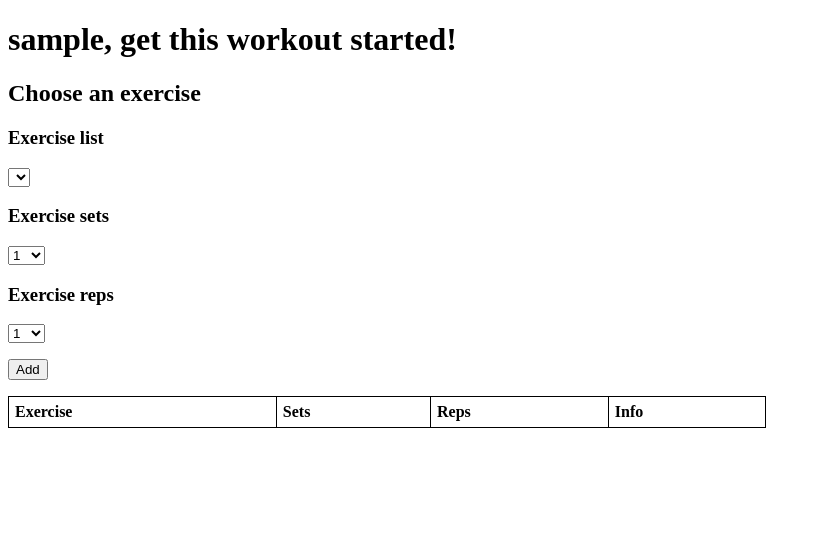
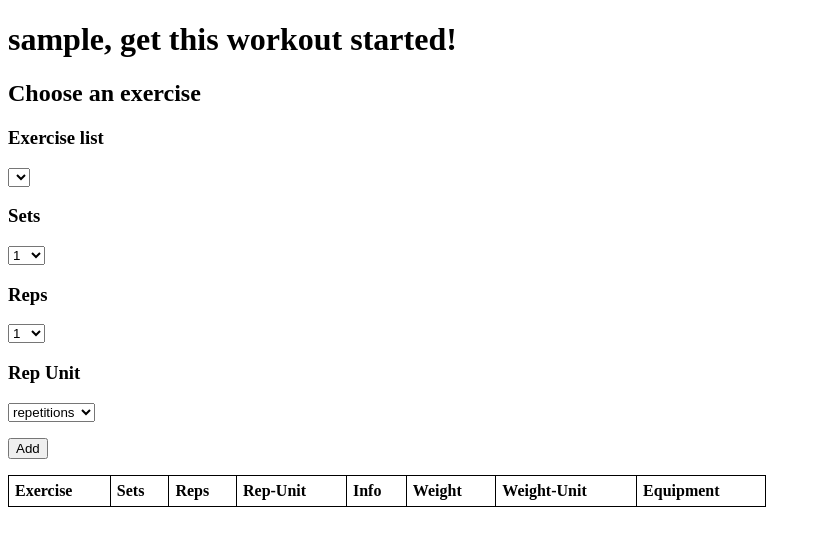
Before and after one commit to Jessica-chap/hb-final-project, a Flask app: page /create_workout in a window 1280 px wide. Shown: the top 546 px of the page, without its empty margins (0-821 px from the left). Run offline with Flask 2, Linux system fonts and the light colour scheme; the visitor is signed in with stand-in values (Sample User, id 1); data comes from the database, SQL or seed files in the repository; data that the repository does not hold is empty.

Commit message:
exercise, sets, reps, repunit and info all showing on table

```diff
--- a/crud.py
+++ b/crud.py
@@ -59,6 +59,7 @@ def create_exercise(exercise_name, exercise_info):
 
 # boat_row = create_exercise(exercise_name='boat_row', exercise_info='row row row the boat')
 
+###################WORKOUT FUNCTIONS#########################################
 
 def create_workout(user, workout_date):
     """create and return workout"""
@@ -72,6 +73,8 @@ def create_workout(user, workout_date):
 
 # riley_wrkt = create_workout(user= riley, workout_date= datetime.now())
 
+
+###################WORKOUT EXERCISE FUNCTIONS#############################
 
 def create_workout_exercise(workout, exercise, we_sets, we_reps, we_repunit=None, we_weight=None, we_weightunit=None, we_equipment=None):
     """create and return workout_exercise"""
@@ -89,7 +92,10 @@ def create_workout_exercise(workout, exercise, we_sets, we_reps, we_repunit=None
 # wrkt_boat_row = create_workout_exercise(workout= riley_wrkt, exercise= boat_row,
 #                                 we_sets= 1, we_reps=60, we_repunit='minutes',
 #                                 we_weight=1, we_weightunit= 'bodyweight', we_equipment='row machine')
-
+def get_we_repunit():
+    """to test connection between server and html
+    will update with API inormation"""
+    return ['repetitions','seconds', 'minutes', 'until failure' ]
 
 def get_workout_by_id(workout_id):
     """Return a workout object with id"""
--- a/server.py
+++ b/server.py
@@ -90,7 +90,7 @@ def handle_login():
 def user_logout():
     """log user out of current session"""
     session.pop('user', None)
-###TODO add HTML button
+###TODO WIP add HTML button
     return redirect('/')
 
 
@@ -114,12 +114,53 @@ def new_workout_form():
     session['workout_id'] = new_workout.workout_id
 
     exercise_list = crud.Exercise.query.all()
+    repunit_list = crud.get_we_repunit()
+    # print('*'*20)
+    # print('*'*20)
+    # print(repunit_list)
+    # print('*'*20)
+    # print('*'*20)
 
     return render_template('create_workout.html',
                             exercise_list= exercise_list,
+                            repunit_list=repunit_list,
                             name=user.user_name)
 
-#TODO AJAX to keep all on one page
+
+
+@app.route('/add_exercise', methods=['POST'])
+def add_exercise_to_workout():
+
+    exercise_selection = request.form.get('exercise_selection')
+    session['exercise_id'] = exercise_selection
+
+    exercise = crud.Exercise.query.get(exercise_selection)
+    workout = crud.Workout.query.get(session['workout_id'])
+
+    we_sets = request.form.get('exercise_sets')
+    we_reps = request.form.get('exercise_reps')
+    we_repunit = request.form.get('exercise_repunit')
+
+    create_we = crud.create_workout_exercise(workout, exercise,
+                                            we_sets, we_reps, we_repunit)
+    # print('*'*20)
+    # print('*'*20)
+    # print(create_we.we_repunit)
+    # print('*'*20)
+
+    ##               "JS name": model.py name
+    res_dict= {"exercise_selection": create_we.exercise.exercise_name,
+                "exercise_sets": create_we.we_sets,
+                "exercise_reps": create_we.we_reps,
+                "exercise_repunit": create_we.we_repunit,
+                "exercise_info": create_we.exercise.exercise_info}
+
+    return jsonify(res_dict)
+
+
+# print('*'*20)
+# print('*'*20)
+#TODO WIP API details
 
 @app.route('/create_exercise')
 def create_exercises_for_workout():
@@ -137,32 +178,6 @@ def create_exercises_for_workout():
     pass
 
 
-@app.route('/add_exercise', methods=['POST'])
-def add_exercise_to_workout():
-
-    exercise_selection = request.form.get('exercise_selection')
-    session['exercise_id'] = exercise_selection
-
-    exercise = crud.Exercise.query.get(exercise_selection)
-    workout = crud.Workout.query.get(session['workout_id'])
-
-    we_sets = request.form.get('exercise_sets')
-
-    we_reps = request.form.get('exercise_reps')
-
-    create_we = crud.create_workout_exercise(workout, exercise, we_sets, we_reps)
-    ##               "JS name": model.py name
-    res_dict= {"exercise_reps": create_we.we_reps,
-                "exercise_sets": create_we.we_sets,
-                "exercise_selection": create_we.exercise.exercise_name}
-
-    return jsonify(res_dict)
-
-
-
-
-
-
 
 
 if __name__ == '__main__':
--- a/static/js/exerciseList.js
+++ b/static/js/exerciseList.js
@@ -1,10 +1,12 @@
 "use strict";
 
-  const addItemToTable = (exercise, sets, reps) => {
+  const addItemToTable = (exercise, sets, reps, repunit, info) => {
     $('#user-exercise-selections').append("<tr>" +
             "<td>" + exercise + "</td>" +
             "<td>" + sets + "</td>" +
             "<td>" + reps + "</td>" +
+            "<td>" + repunit + "</td>" +
+            "<td>" + info + "</td>" +
             "</tr>");
   };
 
@@ -15,13 +17,16 @@
       //'server .get requests : assign from HTML
         'exercise_selection': $("#exercise_name").val(),
         'exercise_sets': $("#exercise_sets").val(),
-        'exercise_reps': $("#exercise_reps").val()
+        'exercise_reps': $("#exercise_reps").val(),
+        'exercise_repunit': $("#exercise_repunit").val()
     }
 
     $.post("/add_exercise", formInputs, (res) => {
-      console.log(res);
-      addItemToTable(res.exercise_selection, res.exercise_sets, res.exercise_reps);
-      alert('workout successfully added!');
+      console.log(res.exercise_info);
+      addItemToTable(res.exercise_selection,
+                    res.exercise_sets, res.exercise_reps,
+                    res.exercise_repunit, res.exercise_info);
+      // alert('workout successfully added!');
     })
   });
 
--- a/templates/create_workout.html
+++ b/templates/create_workout.html
@@ -21,7 +21,7 @@
   </p>
 
   <p id="add-sets">
-    <h3>Exercise sets</h3>
+    <h3>Sets</h3>
       <select id = "exercise_sets" name="exercise_sets">
         {% for i in range(1,21) %}
           <option value = "{{i}}">{{i}}</option>"
@@ -30,13 +30,24 @@
   </p>
 
   <p id="add-reps">
-    <h3>Exercise reps</h3>
+    <h3>Reps</h3>
       <select id = "exercise_reps" name="exercise_reps">
         {% for i in range(1,50) %}
           <option value = "{{i}}">{{i}}</option>"
         {% endfor %}
       </select>
   </p>
+
+  <p id="add-repunit">
+    <h3>Rep Unit</h3>
+      <select id= "exercise_repunit" name="exercise_repunit">
+       {% for unit in repunit_list %}
+          <option  value="{{unit}}">{{unit}}</option>
+
+        {% endfor %}
+    </select>
+</p>
+
 
     <p>
       <form>
@@ -53,7 +64,11 @@
           <th>Exercise</th>
           <th>Sets</th>
           <th>Reps</th>
+          <th>Rep-Unit</th>
           <th>Info</th>
+          <th>Weight</th>
+          <th>Weight-Unit</th>
+          <th>Equipment</th>
         </tr>
       </thead>
 
```
